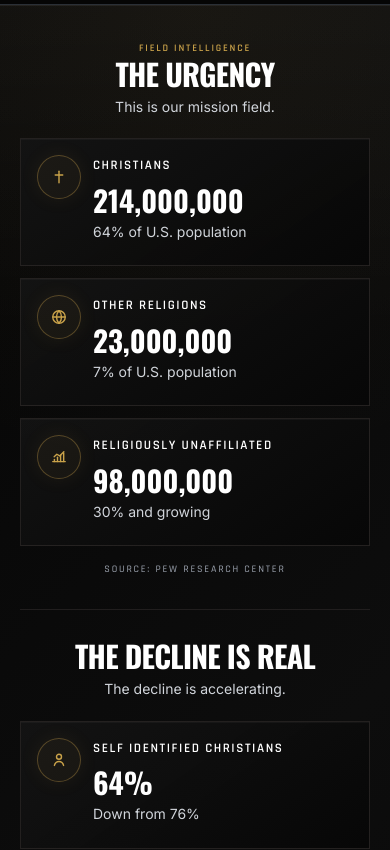
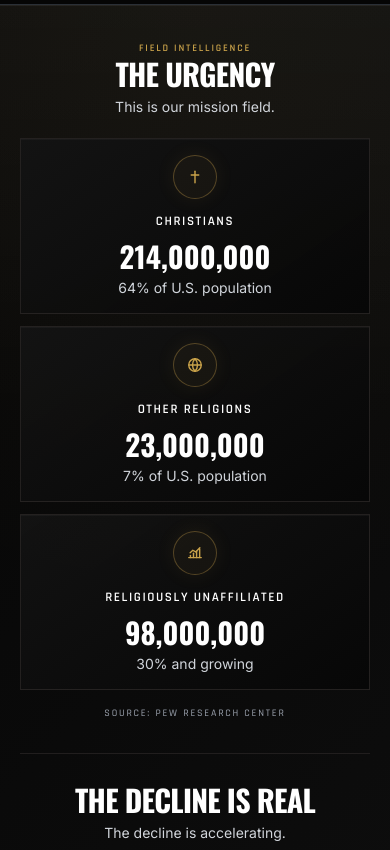
Before and after one commit to rfox0629/usam-website, a Next.js app: page / in a window 390 px wide. Shown: the part 840-1690 px from the top of the page. Built offline with nearby package versions, Linux system fonts and the light colour scheme.

Commit message:
Center urgency stat cards on mobile

```diff
--- a/app/page.tsx
+++ b/app/page.tsx
@@ -392,8 +392,8 @@ function GlobalUrgencySection() {
     value: string;
   }) {
     return (
-      <div className="flex min-h-[128px] flex-col justify-between border border-stone-800/85 bg-[linear-gradient(145deg,rgba(19,19,19,0.94),rgba(7,7,7,0.98))] p-4 shadow-[inset_0_1px_0_rgba(255,255,255,0.035)] transition-colors duration-200 md:min-h-[136px] md:p-5 md:hover:border-stone-700">
-        <div className="flex items-start gap-3">
+      <div className="flex min-h-[128px] flex-col items-center justify-between border border-stone-800/85 bg-[linear-gradient(145deg,rgba(19,19,19,0.94),rgba(7,7,7,0.98))] p-4 text-center shadow-[inset_0_1px_0_rgba(255,255,255,0.035)] transition-colors duration-200 md:min-h-[136px] md:items-stretch md:p-5 md:text-left md:hover:border-stone-700">
+        <div className="flex flex-col items-center gap-3 md:flex-row md:items-start">
           <IntelligenceIcon icon={icon} />
           <div className="min-w-0 pt-1">
             <p className="max-w-[15rem] text-[13px] font-semibold uppercase leading-[1.05] tracking-[0.12em] text-stone-200 md:text-sm" style={{ fontFamily: font.rajdhani }}>
```
